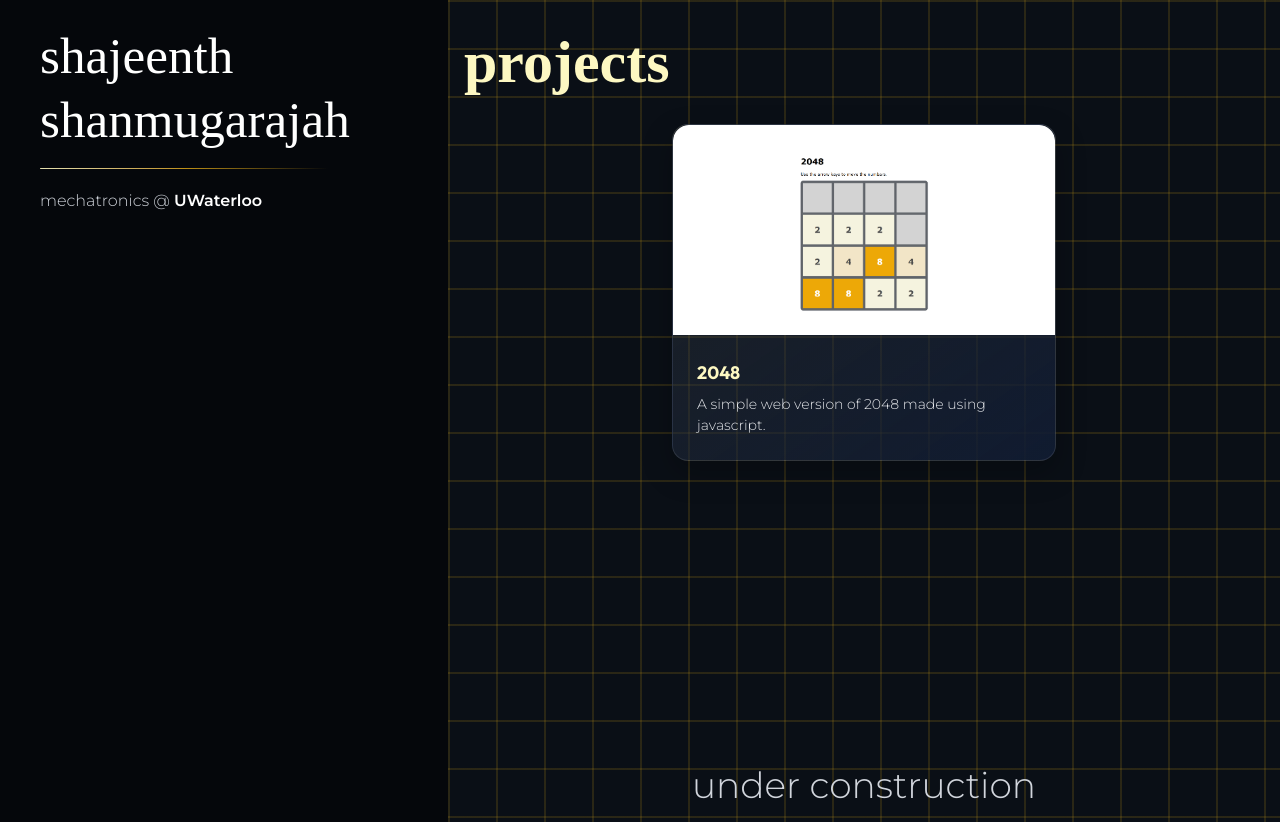
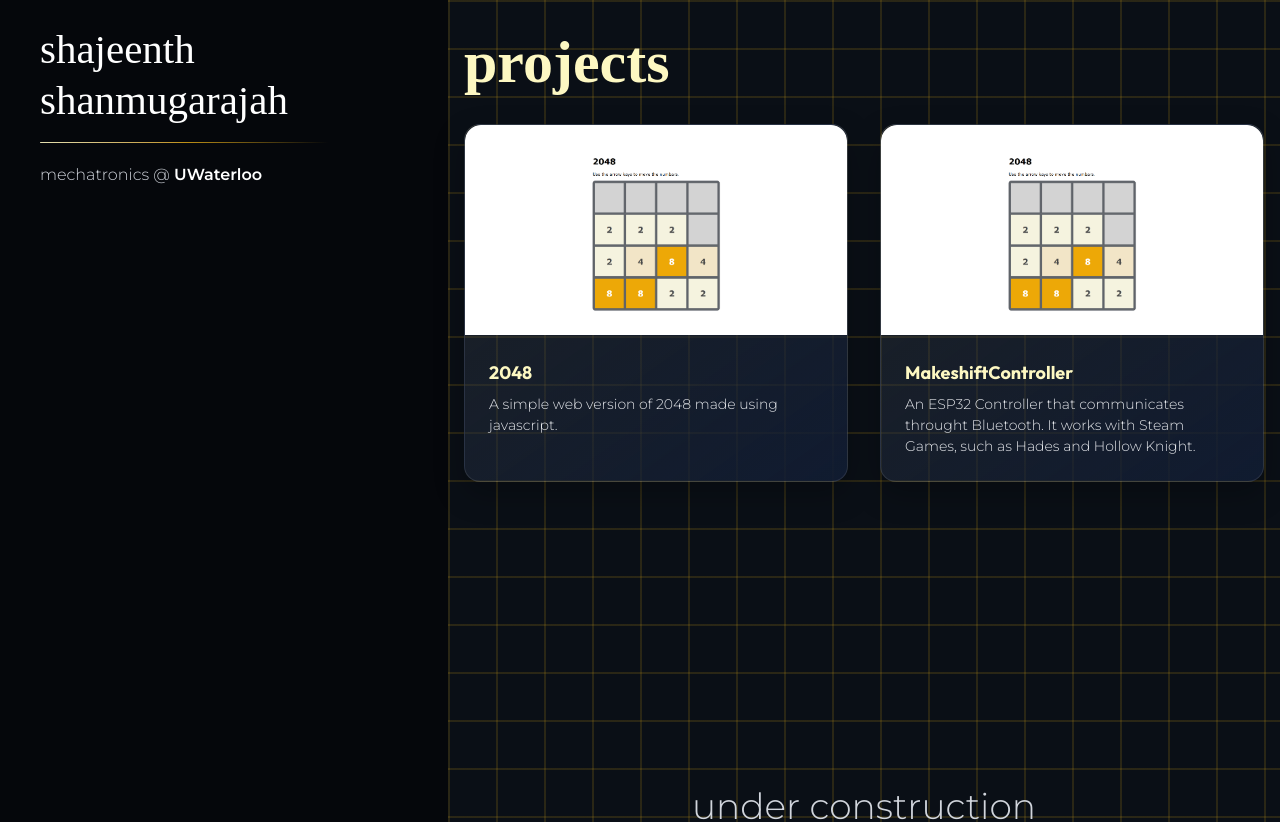
Before and after one commit to Shajeenth/Portfolio, a React (Vite) app: page / in a window 1280 px wide. Shown: the top 822 px of the page. Built offline with nearby package versions, Linux system fonts and the light colour scheme; a web font is replaced by a local one.

Commit message:
changed sizing issues

```diff
--- a/src/components/Name.tsx
+++ b/src/components/Name.tsx
@@ -5,7 +5,7 @@
         <aside className="w-full bg-[#05070b] px-6 py-6 sm:px-8 lg:fixed lg:top-0 lg:left-0 lg:h-screen lg:w-[28rem] lg:px-10">
             <div className="fade flex flex-col items-start justify-start">
                 <h1
-                    className="pb-4 text-white leading-tight text-[clamp(2rem,4vw,4.5rem)]"
+                    className="pb-4 max-w-full text-white leading-tight text-[clamp(2rem,3.2vw,3.25rem)]"
                     style={{ fontFamily: 'Libertinus Math, serif' }}
                 >
                     shajeenth shanmugarajah
--- a/src/components/Project.tsx
+++ b/src/components/Project.tsx
@@ -9,7 +9,7 @@
 
 function Project(details:Details) {
     return (
-        <div className="card project-card w-96 overflow-hidden shadow-sm">
+        <div className="card project-card overflow-hidden shadow-sm">
             <figure>
                 <img
                 src={details.image}
--- a/src/components/ProjectScroll.tsx
+++ b/src/components/ProjectScroll.tsx
@@ -8,8 +8,13 @@
                 <div className="mt-0">
                     <h1 className="text-6xl heading mb-8 mt-0 text-[#fdf8c2]" style={{ fontFamily: 'Libertinus Math, serif' }}>projects</h1>
                 </div>
-                <div className="flex justify-center">
-                    <Project image="src/assets/img2048.png" alt="imageOf2048" header="2048" text="A simple web version of 2048 made using javascript."/>
+                <div className="grid grid-cols-1 gap-6 md:grid-cols-2 md:gap-8">
+                    <div className="flex justify-center md:justify-start">
+                        <Project image="src/assets/img2048.png" alt="imageOf2048" header="2048" text="A simple web version of 2048 made using javascript."/>
+                    </div>
+                    <div className="flex justify-center md:justify-end">
+                        <Project image="src/assets/img2048.png" alt="imageOf2048" header="MakeshiftController" text="An ESP32 Controller that communicates throught Bluetooth. It works with Steam Games, such as Hades and Hollow Knight."/>
+                    </div>
                 </div>
             </div>
         </section>
```
